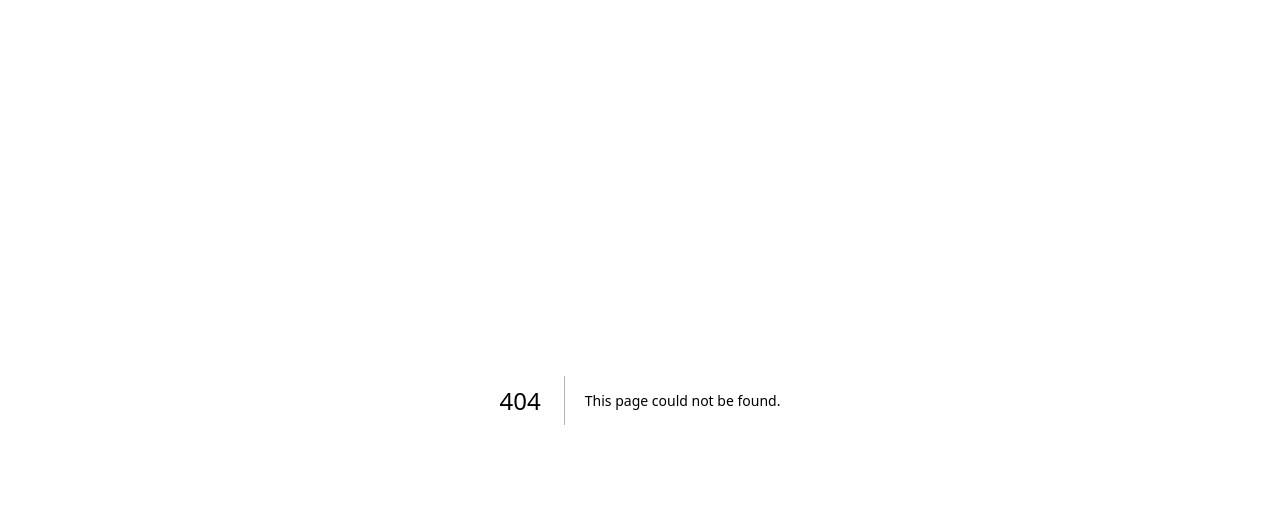
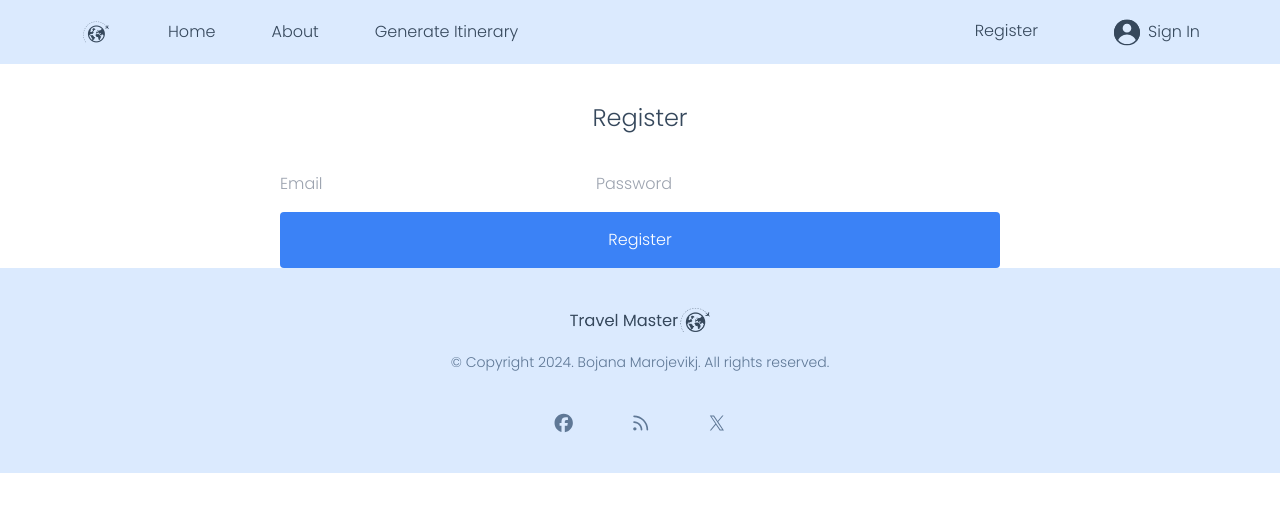
Before and after one commit to BojanaMarojevikj/travel-master, a Next.js app: page /register in a window 1280 px wide. Before the commit this address had no page. Shown: the top 512 px of the page. Built offline with nearby package versions, Linux system fonts and the light colour scheme.

Commit message:
added register and sign in pages

```diff
--- a/app/components/Navbar.tsx
+++ b/app/components/Navbar.tsx
@@ -28,15 +28,15 @@ export function Navbar() {
         </div>
 
         <div className="flex gap-x-5">
-          <p className="hidden lg:block font-medium text-[#36485C] pr-[56px]">
-            Register
-          </p>
+          <Link href="/register" className="hidden lg:block font-medium text-[#36485C] pr-[56px] hover:text-blue-500">
+            <p className="hover:shadow-none hover:border-b-5 hover:border-blue-500 hover:font-semibold">Register</p>
+          </Link>
 
           <div className="flex items-center gap-x-2">
             <Image src={User} alt="User Profile" />
-            <span className="hidden font-medium text-[#36485C] lg:block">
-              Sign in
-            </span>
+            <Link href="/sign-in" className="hidden font-medium text-[#36485C] lg:block hover:text-blue-500">
+            <p className="hover:shadow-none hover:border-b-5 hover:border-blue-500 hover:font-semibold">Sign In</p>
+            </Link>
           </div>
 
           <Image src={Menu} alt="Menu Button" className="lg:hidden" />
--- /dev/null
+++ b/app/register/components/Register.tsx
@@ -0,0 +1,53 @@
+"use client";
+import Image from "next/image";
+import { useRouter } from "next/navigation";
+import React, { useState } from "react";
+
+export function Register() {
+  const router = useRouter();
+  const [formData, setFormData] = useState({ email: '', password: '' });
+
+  const handleChange = (e: { target: { name: any; value: any; }; }) => {
+    const { name, value } = e.target;
+    setFormData({ ...formData, [name]: value });
+  };
+
+  const handleRegister = () => {
+    console.log('Register:', formData);
+  };
+
+  return (
+    <div className="pt-4 lg:pt-10">
+      <div className="px-[20px] lg:px-[280px]">
+        <div className="text-center">
+          <h2 className="text-[#36485C] lg:text-[24px] lg:leading-7">Register</h2>
+        </div>
+        <form className="pt-6 space-y-4">
+          <input
+            type="email"
+            name="email"
+            placeholder="Email"
+            className="input-field"
+            value={formData.email}
+            onChange={handleChange}
+          />
+          <input
+            type="password"
+            name="password"
+            placeholder="Password"
+            className="input-field"
+            value={formData.password}
+            onChange={handleChange}
+          />
+          <button
+            type="button"
+            className="bg-blue-500 hover:bg-blue-700 w-full py-4 text-white rounded-[4px] focus:shadow-outline"
+            onClick={handleRegister}
+          >
+            Register
+          </button>
+        </form>
+      </div>
+    </div>
+  );
+}
--- /dev/null
+++ b/app/register/page.tsx
@@ -0,0 +1,47 @@
+"use client"
+import { Footer } from "../components/Footer";
+import { Navbar } from "../components/Navbar";
+
+import { useEffect, useState } from "react";
+import { Register } from "./components/Register";
+
+export default function Page() {
+  const [scrollY, setScrollY] = useState(0);
+  const [maxScroll, setMaxScroll] = useState(0);
+
+  useEffect(() => {
+    const handleScroll = () => {
+      const scrollTop = window.scrollY;
+      const windowHeight = window.innerHeight;
+      const documentHeight = document.body.clientHeight;
+
+      setScrollY(scrollTop);
+      setMaxScroll(documentHeight - windowHeight);
+    };
+
+    window.addEventListener("scroll", handleScroll);
+    handleScroll();
+    return () => {
+      window.removeEventListener("scroll", handleScroll);
+    };
+  }, []);
+
+  const scrollPercentage = (scrollY / maxScroll) * 100;
+
+  return (
+    <>
+      <Navbar />
+      <Register />
+      <Footer />
+
+      <div
+        className="fixed top-0 left-0 right-0 bottom-0 pointer-events-none z-10"
+        style={{
+          height: '30vh',
+          backgroundImage: `linear-gradient(to bottom, rgba(255,255,255,${scrollY / 500}), rgba(255,255,255,0))`,
+          zIndex: 5,
+        }}
+      />
+    </>
+  );
+}
--- /dev/null
+++ b/app/sign-in/components/SignIn.tsx
@@ -0,0 +1,54 @@
+"use client";
+import Image from "next/image";
+import { useRouter } from "next/navigation";
+import React, { useState } from "react";
+import "../styles/auth-styles.css";
+
+export function SignIn() {
+    const router = useRouter();
+    const [formData, setFormData] = useState({ email: '', password: '' });
+
+    const handleChange = (e: { target: { name: any; value: any; }; }) => {
+      const { name, value } = e.target;
+      setFormData({ ...formData, [name]: value });
+    };
+
+    const handleSignIn = () => {
+      console.log('Sign In:', formData);
+    };
+
+    return (
+      <div className="pt-4 lg:pt-10">
+        <div className="px-[20px] lg:px-[280px]">
+          <div className="text-center">
+            <h2 className="text-[#36485C] lg:text-[24px] lg:leading-7">Sign In</h2>
+          </div>
+          <form className="pt-6 space-y-4">
+            <input
+              type="email"
+              name="email"
+              placeholder="Email"
+              className="input-field"
+              value={formData.email}
+              onChange={handleChange}
+            />
+            <input
+              type="password"
+              name="password"
+              placeholder="Password"
+              className="input-field"
+              value={formData.password}
+              onChange={handleChange}
+            />
+            <button
+              type="button"
+              className="bg-blue-500 hover:bg-blue-700 w-full py-4 text-white rounded-[4px] focus:shadow-outline"
+              onClick={handleSignIn}
+            >
+              Sign In
+            </button>
+          </form>
+        </div>
+      </div>
+    );
+  }
--- /dev/null
+++ b/app/sign-in/page.tsx
@@ -0,0 +1,46 @@
+"use client"
+import { Footer } from "../components/Footer";
+import { Navbar } from "../components/Navbar";
+import { useEffect, useState } from "react";
+import { SignIn } from "./components/SignIn";
+
+export default function Page() {
+  const [scrollY, setScrollY] = useState(0);
+  const [maxScroll, setMaxScroll] = useState(0);
+
+  useEffect(() => {
+    const handleScroll = () => {
+      const scrollTop = window.scrollY;
+      const windowHeight = window.innerHeight;
+      const documentHeight = document.body.clientHeight;
+
+      setScrollY(scrollTop);
+      setMaxScroll(documentHeight - windowHeight);
+    };
+
+    window.addEventListener("scroll", handleScroll);
+    handleScroll();
+    return () => {
+      window.removeEventListener("scroll", handleScroll);
+    };
+  }, []);
+
+  const scrollPercentage = (scrollY / maxScroll) * 100;
+
+  return (
+    <>
+      <Navbar />
+      <SignIn />
+      <Footer />
+
+      <div
+        className="fixed top-0 left-0 right-0 bottom-0 pointer-events-none z-10"
+        style={{
+          height: '30vh',
+          backgroundImage: `linear-gradient(to bottom, rgba(255,255,255,${scrollY / 500}), rgba(255,255,255,0))`,
+          zIndex: 5,
+        }}
+      />
+    </>
+  );
+}
--- /dev/null
+++ b/app/sign-in/styles/auth-styles.css
@@ -0,0 +1,8 @@
+.input-field {
+    width: 100%;
+    padding: 12px;
+    margin-bottom: 10px;
+    border: 1px solid #ccc;
+    border-radius: 4px;
+    font-size: 16px;
+}
```
